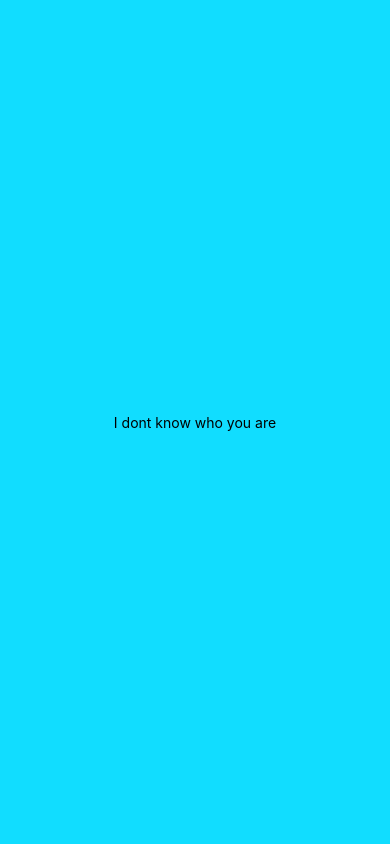
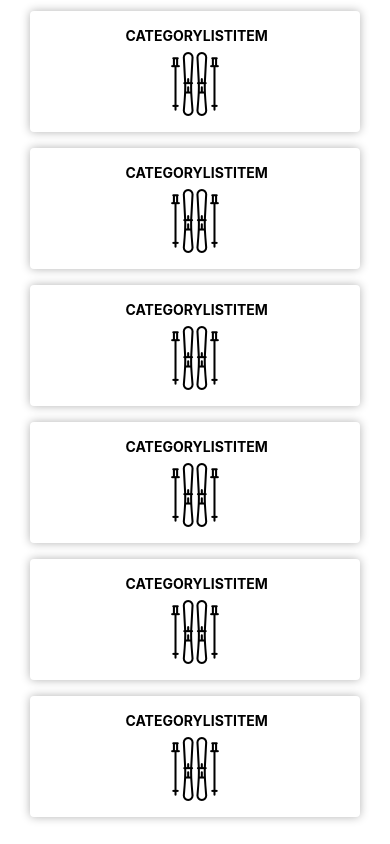
Before and after one commit to VUTHANHUET/reactnative_firstproject, a React Native app: screen / in a window 390 px wide. Built offline with nearby package versions, Linux system fonts and the light colour scheme.

Commit message:
components

```diff
--- a/App.js
+++ b/App.js
@@ -1,13 +1,16 @@
 import { StatusBar } from 'expo-status-bar';
-import React from 'react';
+import React, { Component } from 'react';
 import { StyleSheet, Text, View, TouchableOpacity } from 'react-native';
-
+import CategoryListItem from './components/CategoryListItem';
 export default function App() {
   return (
     <View style={styles.container}>
-      <Text>I dont know who you are</Text>
-
-      <StatusBar style="auto" />
+     <CategoryListItem/>
+     <CategoryListItem/>
+     <CategoryListItem/>
+     <CategoryListItem/>
+     <CategoryListItem/>
+     <CategoryListItem/>
     </View>
   );
 }
@@ -15,8 +18,10 @@ export default function App() {
 const styles = StyleSheet.create({
   container: {
     flex: 1,
-    backgroundColor: '#1df',
-    alignItems: 'center',
+    backgroundColor: '#fff',
+    alignItems: 'stretch',
     justifyContent: 'center',
+    paddingLeft: 30,
+    paddingRight:30
   },
 });
--- /dev/null
+++ b/components/CategoryListItem.js
@@ -0,0 +1,40 @@
+import React from 'react'
+import {
+    Image,
+    Text,
+    View,
+    StyleSheet,
+} from 'react-native'
+import SkiImage from '../assets/ski.png'
+export default function CategoryListItem(props){
+    return <View style={styles.container}>
+        <Text style={styles.title}>  CategoryListItem </Text>
+        <Image style={styles.categoryImage} source={SkiImage}/>
+    </View>
+}
+
+const styles = StyleSheet.create ({
+    container: {
+        alignItems: 'center',
+        padding: 16,
+        borderRadius: 4,
+        backgroundColor: '#FFF',
+        shadowColor: '#000',
+        shadowOpacity: 0.3,
+        shadowRadius: 10,
+        shadowOffset: { width: 0, height: 0},
+        marginBottom: 16,
+        elevation:2
+    },
+    categoryImage: {
+        width: 64,
+        height: 64,
+
+    },
+    title: {
+        textTransform: 'uppercase',
+        marginBottom: 8,
+        fontWeight: '700'
+    },
+
+});
```
Also changed, not shown: assets/ski.png (added).
